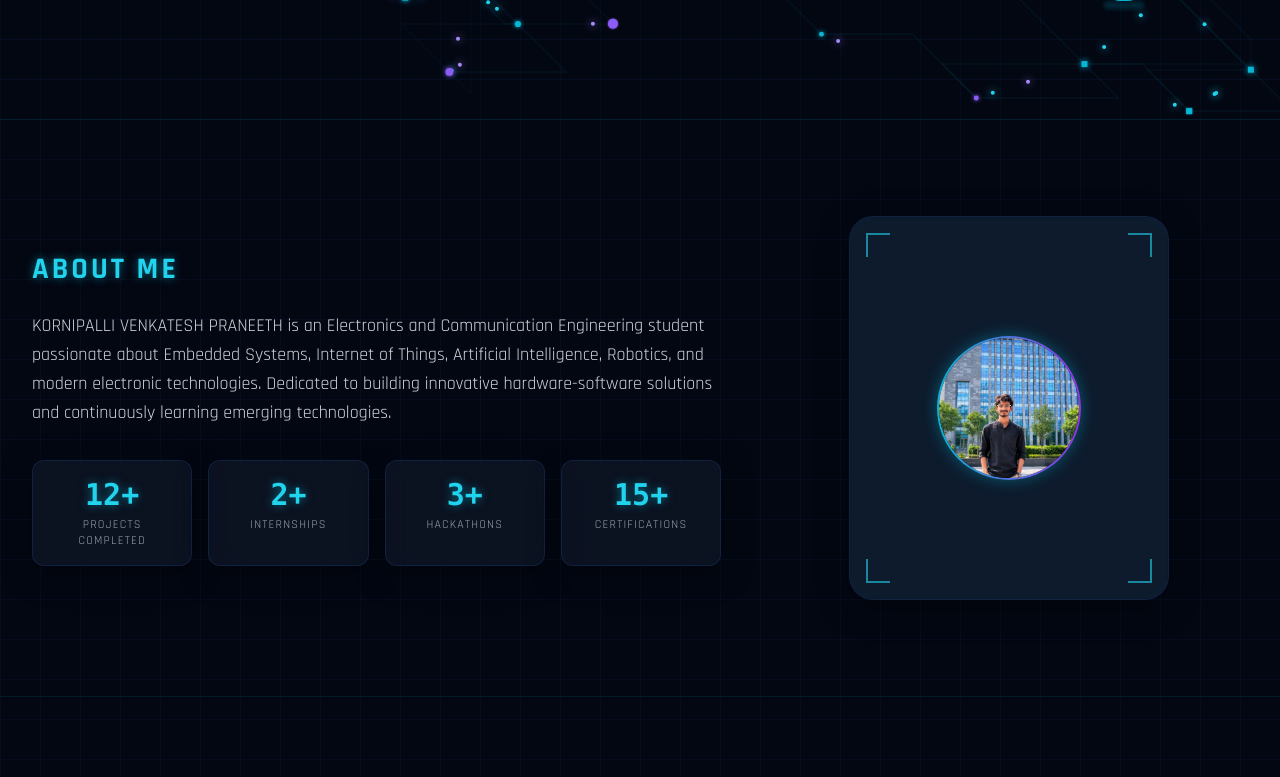
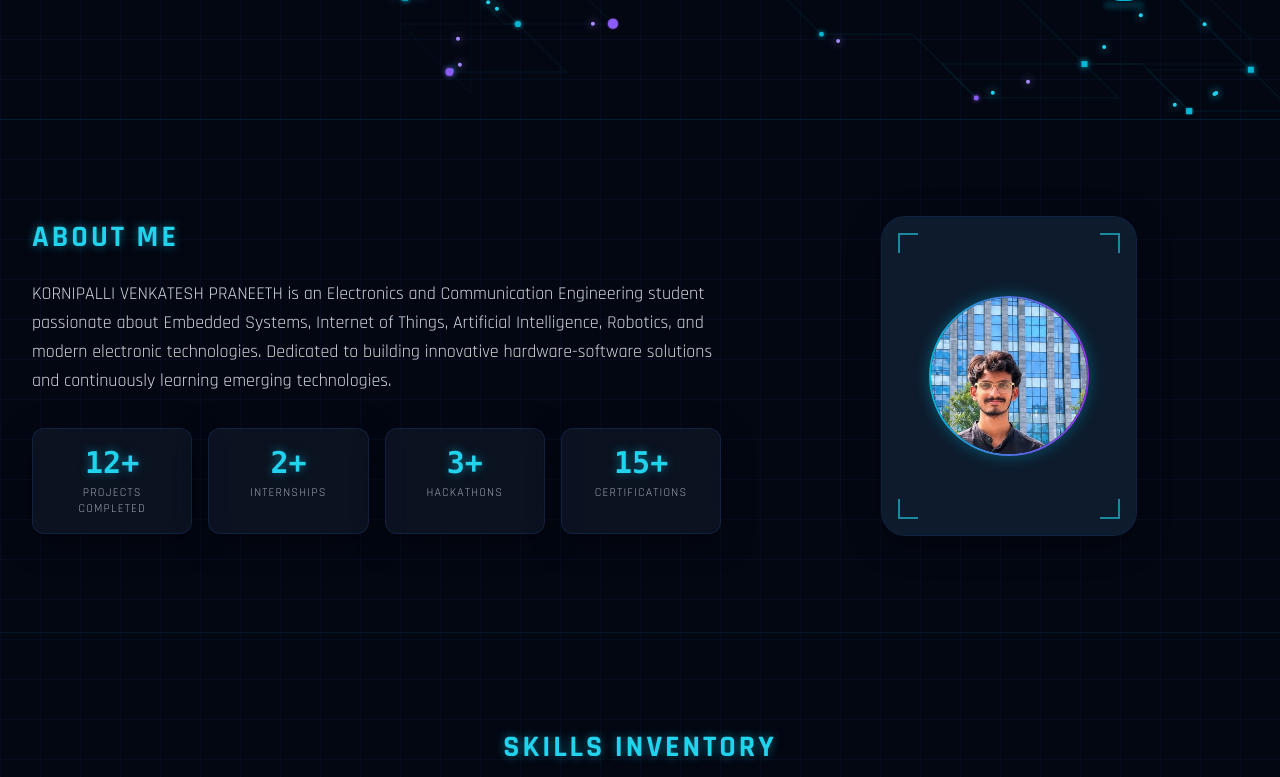
Before and after one commit to PraneethKV27/Portfolio, a React (Vite) app: page / in a window 1280 px wide. Shown: the part 681-1458 px from the top of the page. Built offline with nearby package versions, Linux system fonts and the light colour scheme.

Commit message:
style: optimize profile photo zoom and reduce card boundaries

```diff
--- a/src/App.jsx
+++ b/src/App.jsx
@@ -173,22 +173,22 @@ export default function App() {
 
           <div className="lg:col-span-5 flex justify-center">
             {/* Holographic Profile card */}
-            <div className="w-80 h-96 glass-panel rounded-3xl p-6 relative overflow-hidden border-cyan-400/30 shadow-glow-cyan flex flex-col justify-center items-center">
+            <div className="w-64 h-80 glass-panel rounded-3xl p-4 relative overflow-hidden border-cyan-400/30 shadow-glow-cyan flex flex-col justify-center items-center">
               <div className="absolute top-0 left-0 w-full h-full bg-cyan-500/5 backdrop-blur-[2px] -z-10"></div>
 
               {/* Corner tech accents */}
-              <div className="absolute top-4 left-4 w-6 h-6 border-t-2 border-l-2 border-cyan-400 opacity-60"></div>
-              <div className="absolute top-4 right-4 w-6 h-6 border-t-2 border-r-2 border-cyan-400 opacity-60"></div>
-              <div className="absolute bottom-4 left-4 w-6 h-6 border-b-2 border-l-2 border-cyan-400 opacity-60"></div>
-              <div className="absolute bottom-4 right-4 w-6 h-6 border-b-2 border-r-2 border-cyan-400 opacity-60"></div>
+              <div className="absolute top-4 left-4 w-5 h-5 border-t-2 border-l-2 border-cyan-400 opacity-60"></div>
+              <div className="absolute top-4 right-4 w-5 h-5 border-t-2 border-r-2 border-cyan-400 opacity-60"></div>
+              <div className="absolute bottom-4 left-4 w-5 h-5 border-b-2 border-l-2 border-cyan-400 opacity-60"></div>
+              <div className="absolute bottom-4 right-4 w-5 h-5 border-b-2 border-r-2 border-cyan-400 opacity-60"></div>
 
               <div className="text-center">
-                <div className="w-36 h-36 rounded-full bg-gradient-to-r from-cyan-500 to-purple-600 mx-auto flex items-center justify-center p-0.5 shadow-glow-cyan relative overflow-hidden">
+                <div className="w-40 h-40 rounded-full bg-gradient-to-r from-cyan-500 to-purple-600 mx-auto flex items-center justify-center p-0.5 shadow-glow-cyan relative overflow-hidden">
                   <div className="w-full h-full bg-gray-950 rounded-full overflow-hidden flex items-center justify-center">
                     <img
                       src={profileImg}
                       alt="Kornipalli Venkatesh Praneeth"
-                      className="w-full h-full object-cover scale-105"
+                      className="w-full h-full object-cover scale-[2.7] object-[center_35%]"
                     />
                   </div>
                 </div>
```
